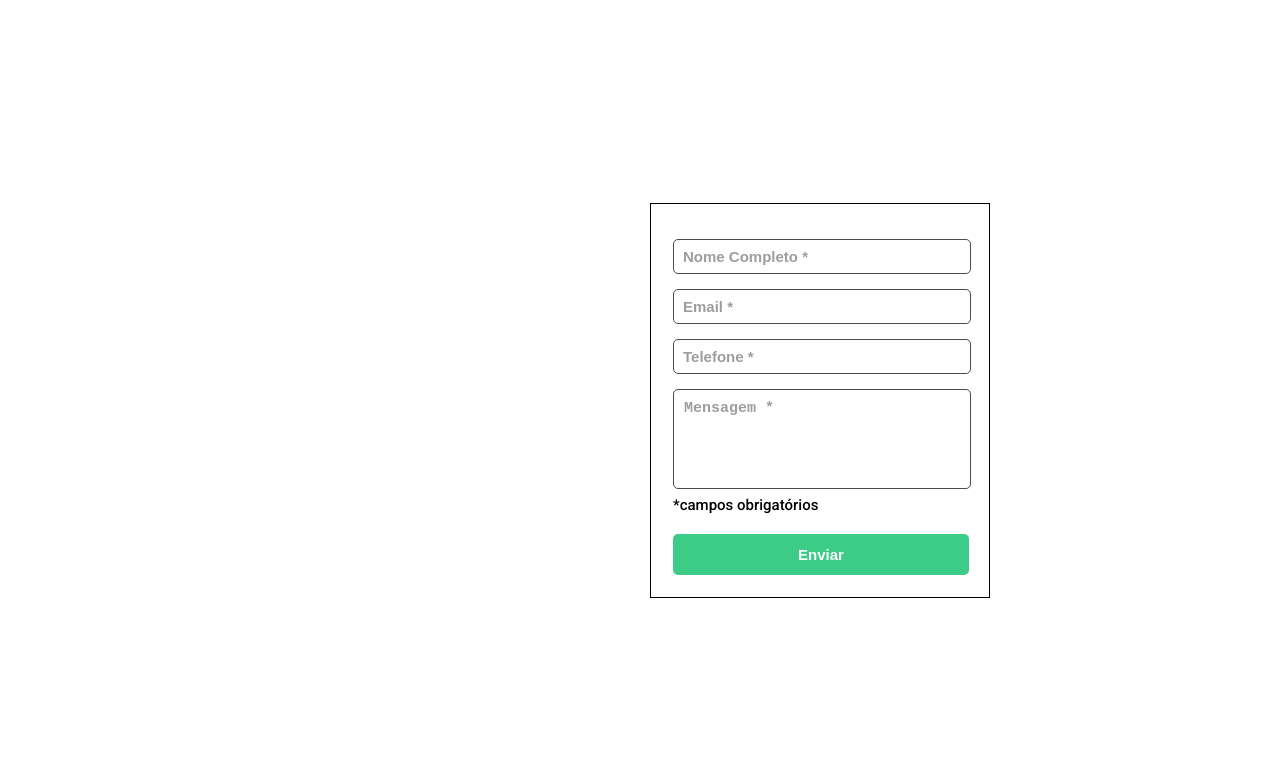
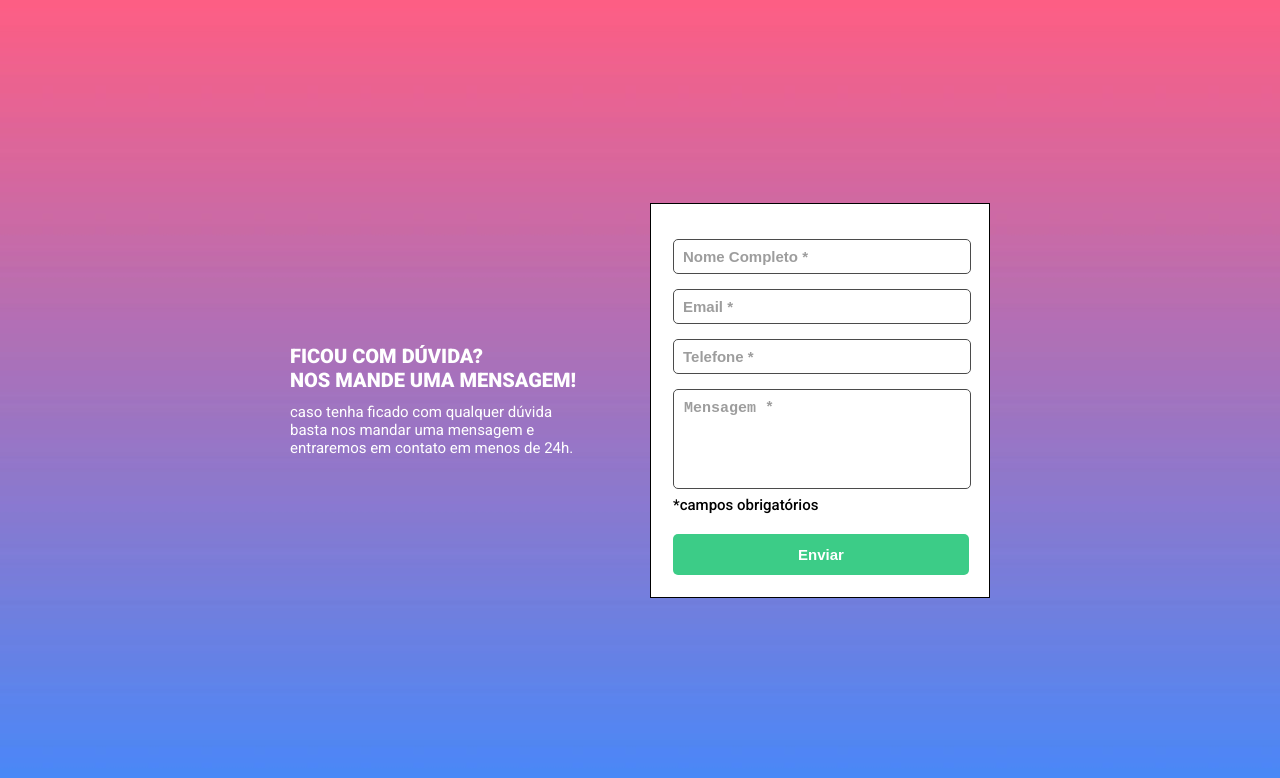
Before and after one commit to Igor-progm/Formulario-duvidas, a plain HTML site: page index.html in a window 1280 px wide. Drawn offline with Linux system fonts and the light colour scheme; the site is published under a folder, as on GitHub Pages, so addresses that start at the root find nothing.

Commit message:
atualizando css

```diff
--- a/src/css/style.css
+++ b/src/css/style.css
@@ -3,7 +3,7 @@ html {
 }
 
 body {
-    background-image: url(/src/images/bg-repeat.jpg);
+    background-image: url(../images/bg-repeat.jpg);
     background-size: contain;
     height: 100vh;
 }
```
